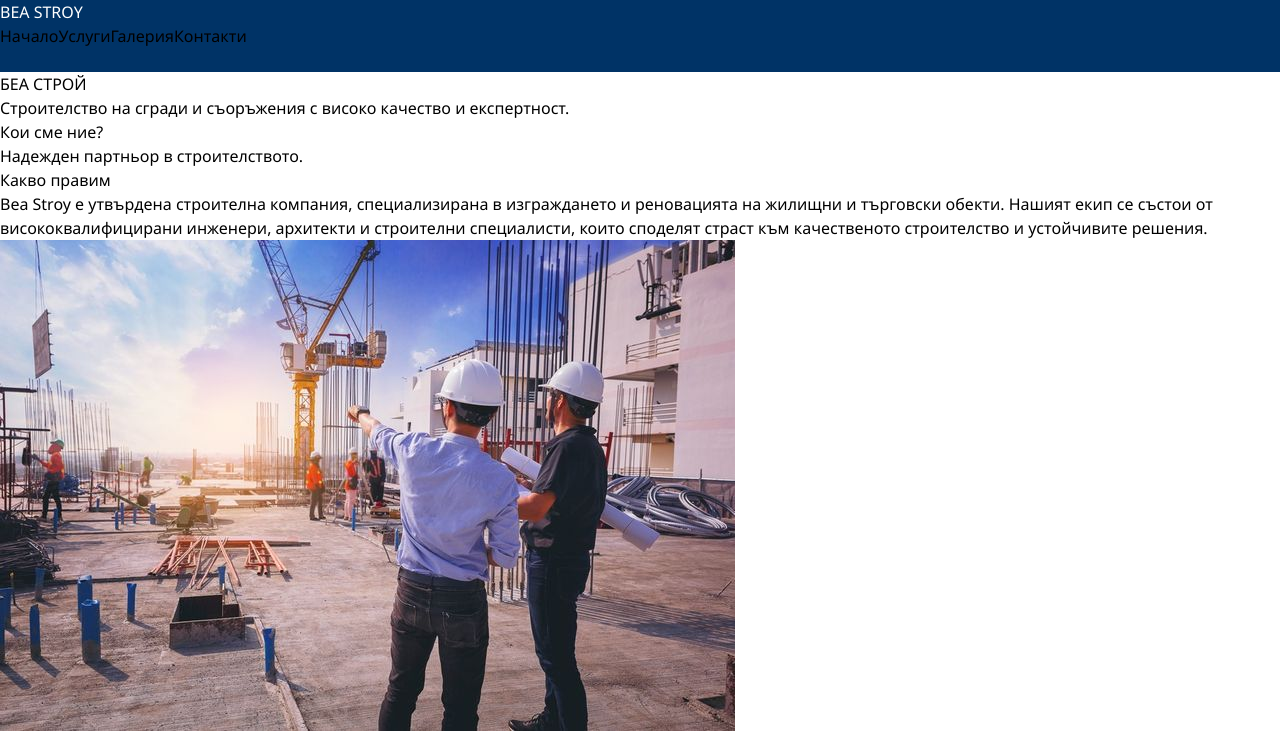
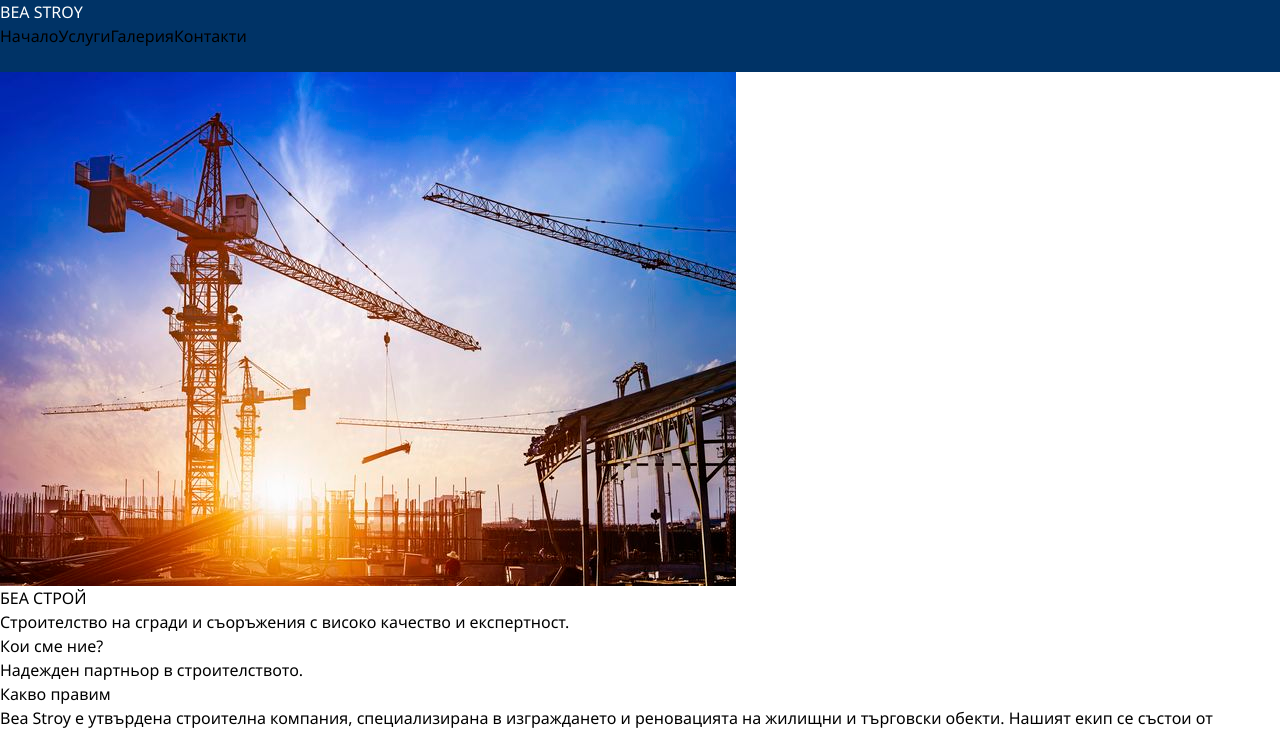
Before and after one commit to beey-keey/bea-stroy, a Vue app: page / in a window 1280 px wide. Shown: the top 733 px of the page. Built offline with nearby package versions, Linux system fonts and the light colour scheme.

Commit message:
commit the  top image

```diff
--- a/src/App.vue
+++ b/src/App.vue
@@ -74,11 +74,11 @@
 
     <!-- Hero section -->
     <div v-if="$route.path === '/'" class="relative">
-      <!-- <img
-        src="crane.jpg"
+      <img
+        src="/crane.jpg"
         alt="Фонова снимка строителство"
         class="w-full h-[500px] object-cover"
-      /> -->
+      />
       <div
         class="absolute inset-0 bg-black bg-opacity-40 flex flex-col justify-center items-center text-center"
       >
```
